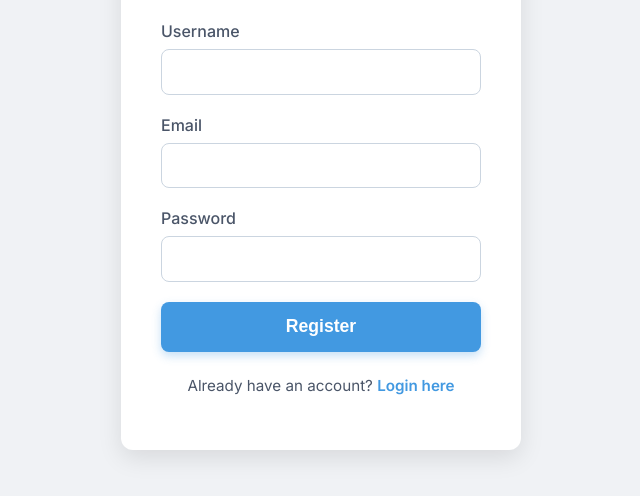
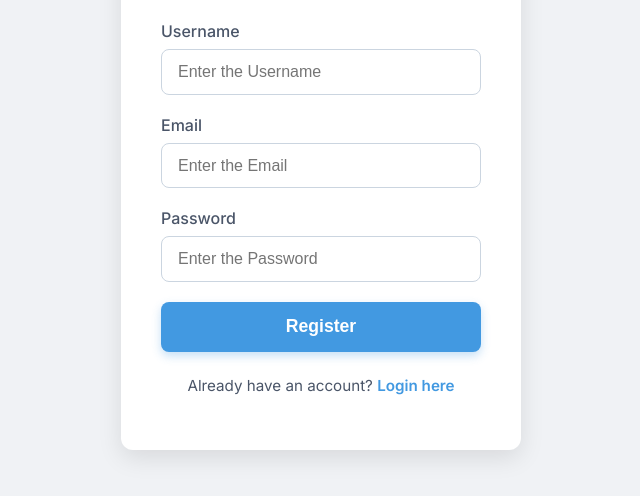
Before and after one commit to TamilarasanG17/VT-Wallet, a website: page public/index.html in a window 1280 px wide. Shown: the part 276-772 px from the top of the page, without its empty margins (319-959 px from the left). Drawn offline with Linux system fonts and the light colour scheme; some packages are replaced by stand-ins of ours; a script that the page names is missing.

Commit message:
Update index.html

```diff
--- a/public/index.html
+++ b/public/index.html
@@ -255,15 +255,15 @@
         <form id="registerForm">
             <div class="form-group">
                 <label for="regUsername">Username</label>
-                <input type="text" id="regUsername" name="username" required>
+                <input type="text" id="regUsername" name="username" placeholder="Enter the Username" required>
             </div>
             <div class="form-group">
                 <label for="regEmail">Email</label>
-                <input type="email" id="regEmail" name="email" required>
+                <input type="email" id="regEmail" name="email" placeholder="Enter the Email" required>
             </div>
             <div class="form-group">
                 <label for="regPassword">Password</label>
-                <input type="password" id="regPassword" name="password" required>
+                <input type="password" id="regPassword" name="password" placeholder="Enter the Password" required>
             </div>
             <button type="submit" id="registerButton">Register</button>
         </form>
@@ -278,11 +278,11 @@
         <form id="loginForm">
             <div class="form-group">
                 <label for="loginEmail">Email</label>
-                <input type="email" id="loginEmail" name="email" required>
+                <input type="email" id="loginEmail" name="email" placeholder="Enter the Email" required>
             </div>
             <div class="form-group">
                 <label for="loginPassword">Password</label>
-                <input type="password" id="loginPassword" name="password" required>
+                <input type="password" id="loginPassword" name="password" placeholder="Enter the Password" required>
             </div>
             <button type="submit" id="loginButton">Login</button>
         </form>
@@ -317,7 +317,7 @@
         <form id="forgotPasswordForm">
             <div class="form-group">
                 <label for="forgotEmail">Email</label>
-                <input type="email" id="forgotEmail" name="email" required>
+                <input type="email" id="forgotEmail" name="email" placeholder="Enter the Email" required>
             </div>
             <button type="submit">Send OTP</button>
         </form>
@@ -333,15 +333,15 @@
         <form id="updatePasswordForm">
             <div class="form-group">
                 <label for="updateEmail">Email</label>
-                <input type="email" id="updateEmail" name="email" required readonly>
+                <input type="email" id="updateEmail" name="email" placeholder="Enter the Email" required readonly>
             </div>
             <div class="form-group">
                 <label for="newPassword">New Password</label>
-                <input type="password" id="newPassword" name="newPassword" required>
+                <input type="password" id="newPassword" name="newPassword" placeholder="Enter the new password" required>
             </div>
             <div class="form-group">
                 <label for="confirmNewPassword">Confirm New Password</label>
-                <input type="password" id="confirmNewPassword" name="confirmNewPassword" required>
+                <input type="password" id="confirmNewPassword" name="confirmNewPassword" placeholder="Enter the Confirm password" required>
             </div>
             <button type="submit">Update Password</button>
         </form>
```
